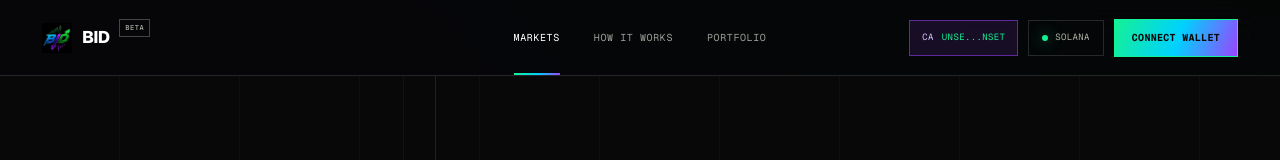
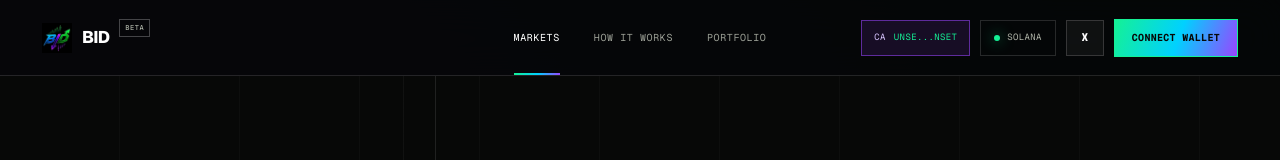
Before and after one commit to jaycarson373-tech/bid, a Next.js app: page / in a window 1280 px wide. Shown: the top 160 px of the page. Built offline with nearby package versions, Linux system fonts and the light colour scheme; no server answers.

Commit message:
Add BID X header link

```diff
--- a/app/globals.css
+++ b/app/globals.css
@@ -210,6 +210,26 @@ a {
   border-color: var(--lime);
 }
 
+.x-button {
+  display: inline-grid;
+  width: 38px;
+  height: 36px;
+  place-items: center;
+  border: 1px solid rgba(255, 255, 255, 0.16);
+  background: rgba(255, 255, 255, 0.045);
+  color: #fff;
+  font-family: var(--font-geist-mono);
+  font-size: 11px;
+  font-weight: 800;
+  transition: border 160ms ease, color 160ms ease, transform 160ms ease;
+}
+
+.x-button:hover {
+  border-color: var(--lime);
+  color: var(--lime);
+  transform: translateY(-2px);
+}
+
 .network-pill i,
 .pulse-label i {
   width: 6px;
@@ -2096,6 +2116,11 @@ footer > small {
     display: none;
   }
 
+  .x-button {
+    width: 34px;
+    height: 34px;
+  }
+
   .brand {
     font-size: 15px;
   }
--- a/app/page.tsx
+++ b/app/page.tsx
@@ -295,6 +295,9 @@ export default function Home() {
             </button>
           )}
           <span className="network-pill"><i /> Solana</span>
+          <a className="x-button" href={siteConfig.xUrl} target="_blank" rel="noreferrer">
+            X
+          </a>
           <button
             className={`wallet-button ${walletConnected ? "connected" : ""}`}
             type="button"
--- a/lib/site.ts
+++ b/lib/site.ts
@@ -1,4 +1,5 @@
 export const siteConfig = {
+  xUrl: "https://x.com/Bid_on_Solana",
   contractAddress: process.env.NEXT_PUBLIC_BID_CONTRACT_ADDRESS?.trim() || "",
   solanaCluster: process.env.NEXT_PUBLIC_SOLANA_CLUSTER?.trim() || "mainnet-beta",
   solanaRpcUrl: process.env.NEXT_PUBLIC_SOLANA_RPC_URL?.trim() || "",
```
